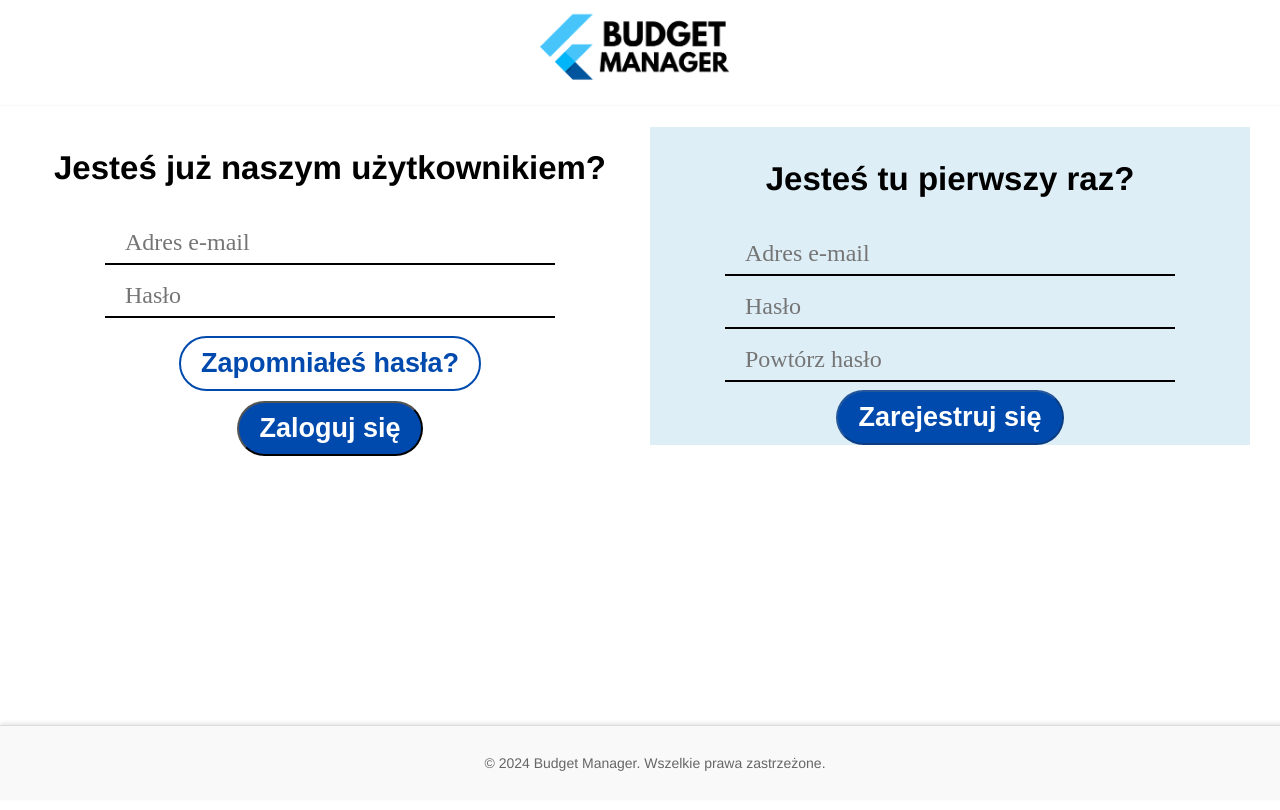
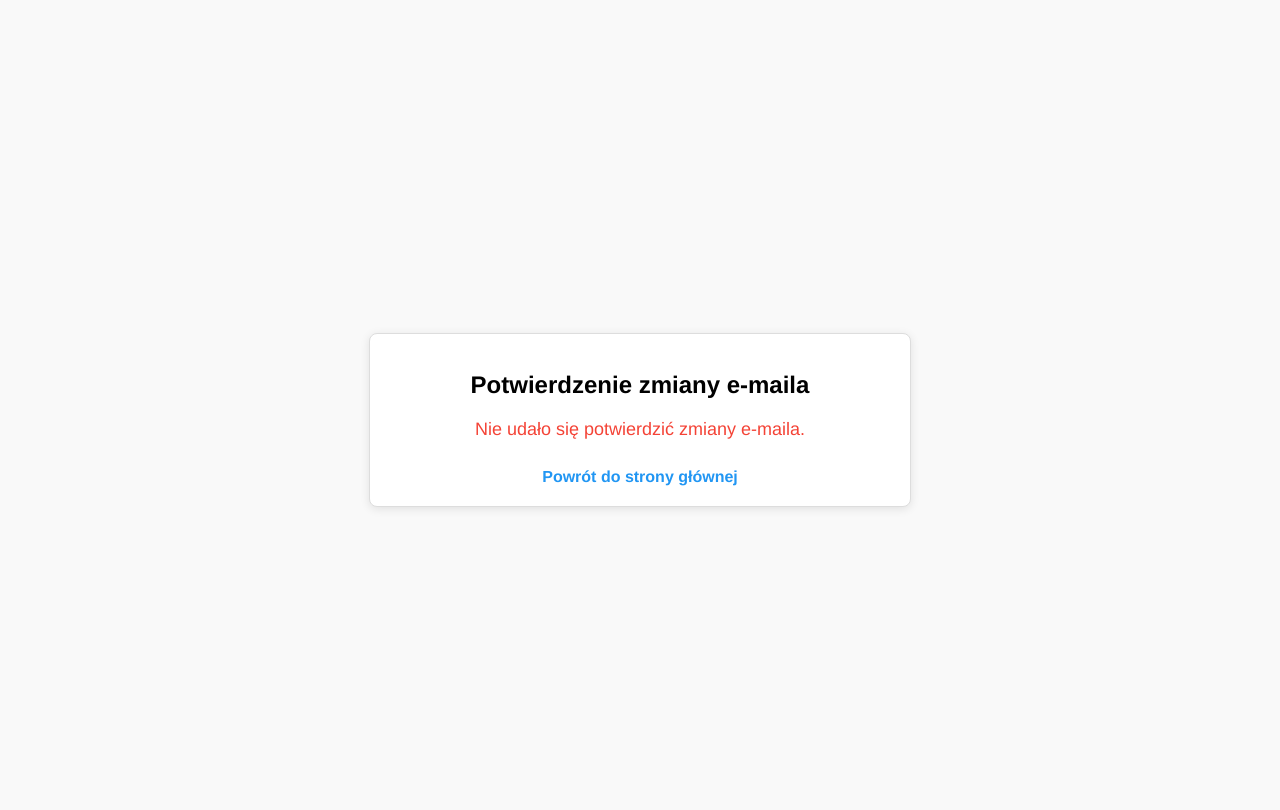
Before and after one commit to mlewandowicz95/BudgetManagerClient, a Vue app: page /User/confirm-email-change in a window 1280 px wide. Before the commit this address led to /. Shown: the top 810 px of the page. Built offline with nearby package versions, Linux system fonts and the light colour scheme.

Commit message:
Prepare action to confirm change email.

```diff
--- a/src/api/api.js
+++ b/src/api/api.js
@@ -89,6 +89,27 @@ export const addGoal = async (goalData) => {
   return await apiClient.post('/Goal', goalData);
 }
 
+export const fetchUserProfile = async () => {
+  const response = await apiClient.get("/User/profile");
+  return response; // Zwracanie tylko danych użytkownika
+};
+
+export const changePassword = async (passwordData) => {
+  //console.log("PasswordData: ", passwordData);
+  return await apiClient.post("/User/profile/change-password", passwordData);
+};
+
+export const changeEmail = async (emailData) => {
+  //console.log("EmailData: ", emailData);
+  return await apiClient.put("/User/profile/email", emailData);
+};
+
+export const getConfirmEmailChange = async (token) => {
+  return await apiClient.get("/User/confirm-email-change", {
+    params: { token },
+  });
+};
+
 export const getAllTransaction = async (params) => {
   try {
     const response = await apiClient.get('Transaction', { params });
--- a/src/api/userApi.js
+++ /dev/null
@@ -1,16 +0,0 @@
-import apiClient from './config';
-
-export const getUserData = async () => {
-    const response = await apiClient.get('User/profile');
-    return response.data;
-  }
-
-  export const changePassword = async (payload) => {
-    const response = await apiClient.post('User/change-password', payload);
-    return response.data;
-  }
-
-  export const changeEmail = async (payload) => {
-    const response = await apiClient.put('User/email', payload);
-    return response.data;
-  }
--- /dev/null
+++ b/src/components/ConfirmEmailChangeView.vue
@@ -0,0 +1,97 @@
+<template>
+  <div class="confirm-email-change-container">
+    <div class="content">
+      <h1>Potwierdzenie zmiany e-maila</h1>
+      <p v-if="successMessage" class="success-message">{{ successMessage }}</p>
+      <p v-else-if="errorMessage" class="error-message">{{ errorMessage }}</p>
+      <p v-else class="loading-message">Trwa przetwarzanie...</p>
+      <router-link v-if="successMessage || errorMessage" to="/dashboard" class="redirect-link">
+        Powrót do strony głównej
+      </router-link>
+    </div>
+  </div>
+</template>
+
+<script>
+import { getConfirmEmailChange } from "@/api/api";
+
+export default {
+  name: "ConfirmEmailChangeView",
+  props: ["token"],
+  data() {
+    return {
+      successMessage: "",
+      errorMessage: "",
+    };
+  },
+  async created() {
+    try {
+      if (!this.token) {
+        throw new Error("Brak tokenu do potwierdzenia zmiany e-maila.");
+      }
+
+      console.log("Token: ", this.token); // Debugowanie tokena
+      const response = await getConfirmEmailChange(this.token);
+      this.successMessage = response.message || "E-mail został pomyślnie zmieniony.";
+    } catch (error) {
+      console.error("Błąd potwierdzenia zmiany e-maila:", error);
+      this.errorMessage =
+        error.response?.data?.message || "Nie udało się potwierdzić zmiany e-maila.";
+    }
+  },
+};
+</script>
+
+<style scoped>
+.confirm-email-change-container {
+  display: flex;
+  justify-content: center;
+  align-items: center;
+  height: 100vh;
+  background-color: #f9f9f9;
+  padding: 20px;
+}
+
+.content {
+  max-width: 500px;
+  width: 100%;
+  padding: 20px;
+  background: white;
+  border: 1px solid #ddd;
+  border-radius: 8px;
+  box-shadow: 0 2px 10px rgba(0, 0, 0, 0.1);
+  text-align: center;
+}
+
+h1 {
+  font-size: 24px;
+  margin-bottom: 20px;
+}
+
+.loading-message {
+  font-size: 18px;
+  color: #555;
+}
+
+.success-message {
+  font-size: 18px;
+  color: #4caf50;
+}
+
+.error-message {
+  font-size: 18px;
+  color: #f44336;
+}
+
+.redirect-link {
+  display: inline-block;
+  margin-top: 10px;
+  color: #2196f3;
+  text-decoration: none;
+  font-weight: bold;
+}
+
+.redirect-link:hover {
+  text-decoration: underline;
+}
+</style>
--- a/src/router/index.js
+++ b/src/router/index.js
@@ -14,6 +14,7 @@ import AdminView from '@/views/admin/AdminView.vue';
 import AddIncomeForm from '@/components/AddIncomeForm.vue';
 import AddExpenseForm from '@/components/AddExpenseForm.vue';
 import AddGoalForm from '@/components/AddGoalForm.vue';
+import ConfirmEmailChangeView from '@/components/ConfirmEmailChangeView.vue';
 
 
 const routes = [
@@ -99,6 +100,12 @@ const routes = [
     ]
   },
   {
+    path: "/User/confirm-email-change",
+    name: "ConfirmEmailChange",
+    component: ConfirmEmailChangeView,
+    props: (route) => ({ token: route.query.token }), // Przechwycenie tokenu z parametru URL
+  },
+  {
     path: '/history',
     component: AppLayout,
     meta: {requiresAuth: true},
--- a/src/views/ProfileView.vue
+++ b/src/views/ProfileView.vue
@@ -17,13 +17,28 @@
         <form @submit.prevent="handleChangePassword">
           <div>
             <label for="currentPassword">Obecne hasło</label>
-              <input v-model="currentPassword" type="password" id="currentPassword" placeholder="Obecne hasło" required />
+            <input
+              v-model="currentPassword"
+              type="password"
+              id="currentPassword"
+              placeholder="Obecne hasło"
+              required
+            />
           </div>
           <div>
             <label for="newPassword">Nowe hasło</label>
-              <input v-model="newPassword" type="password" id="newPassword" placeholder="Nowe hasło" required />
+            <input
+              v-model="newPassword"
+              type="password"
+              id="newPassword"
+              placeholder="Nowe hasło"
+              required
+            />
           </div>
           <button type="submit">Zmień hasło</button>
+          <p v-if="passwordMessage" :class="{ error: passwordError, success: !passwordError }">
+            {{ passwordMessage }}
+          </p>
         </form>
       </div>
 
@@ -33,47 +48,58 @@
         <form @submit.prevent="handleChangeEmail">
           <div>
             <label for="newEmail">Nowy email</label>
-              <input v-model="newEmail" type="email" id="newEmail" placeholder="Nowy email" required />
+            <input
+              v-model="newEmail"
+              type="email"
+              id="newEmail"
+              placeholder="Nowy email"
+              required
+            />
           </div>
           <button type="submit">Zmień email</button>
+          <p v-if="emailMessage" :class="{ error: emailError, success: !emailError }">
+            {{ emailMessage }}
+          </p>
         </form>
       </div>
     </div>
   </div>
 </template>
 
+
 <script>
-  import { useUserStore } from "@/stores/userStore";
-  import { changePassword, changeEmail } from "@/api/userApi";
+import { fetchUserProfile, changePassword, changeEmail } from "@/api/api";
+import { ErrorCodes } from "@/constants/errorCodes";
 
 export default {
   name: "ProfileView",
   data() {
     return {
-        user: null, // Dane użytkownika
+      user: null,
       currentPassword: "",
       newPassword: "",
       newEmail: "",
+      passwordMessage: "",
+      passwordError: false,
+      emailMessage: "",
+      emailError: false,
     };
   },
   async created() {
-      const userStore = useUserStore();
-
     try {
-        // Jeśli dane użytkownika nie są załadowane, pobierz je
-        if (!userStore.user) {
-          await userStore.initializeUser();
-        }
-        this.user = userStore.user;
+      const response = await fetchUserProfile();
+      this.user = response;
     } catch (error) {
       console.error("Błąd podczas pobierania danych użytkownika:", error);
     }
   },
   methods: {
     async handleChangePassword() {
+      this.passwordMessage = "";
       try {
         if (!this.currentPassword || !this.newPassword) {
-            alert("Proszę wypełnić oba pola hasła.");
+          this.passwordMessage = "Proszę wypełnić oba pola hasła.";
+          this.passwordError = true;
           return;
         }
 
@@ -82,28 +108,54 @@
           newPassword: this.newPassword,
         });
 
-          alert("Hasło zostało zmienione.");
+        this.passwordMessage = "Hasło zostało zmienione.";
+        this.passwordError = false;
         this.currentPassword = "";
         this.newPassword = "";
       } catch (error) {
         console.error("Błąd podczas zmiany hasła:", error);
-          alert(error.response?.data?.message || "Nie udało się zmienić hasła.");
+    // Obsługa błędów według kodów błędów z backendu
+    switch (error.errorCode) {
+      case ErrorCodes.Unathorized:
+        this.passwordMessage = "Błąd autoryzacji.";
+        break;
+      case ErrorCodes.ValidationError:
+        this.passwordMessage = "Wystąpił błąd walidacji. Sprawdź poprawność danych.";
+        break;
+        case ErrorCodes.InvalidCredentials:
+        this.passwordMessage = "Błędne obecne hasło. Sprawdź poprawność danych.";
+        break;
+      case ErrorCodes.InternalServerError:
+        this.passwordMessage = "Wystąpił błąd serwera. Spróbuj ponownie później.";
+        break;
+      default:
+        this.passwordMessage = error.message || "Wystąpił nieoczekiwany błąd.";
+    }
+        this.passwordError = true;
       }
     },
     async handleChangeEmail() {
+
+      this.emailMessage = "";
       try {
         if (!this.newEmail) {
-            alert("Proszę podać nowy adres e-mail.");
+          this.emailMessage = "Proszę podać nowy adres e-mail.";
+          this.emailError = true;
           return;
         }
 
         await changeEmail({ newEmail: this.newEmail });
 
-          alert("Adres e-mail został zmieniony.");
+        this.emailMessage = "Sprawdz swoją pocztę e-mail. Kliknij w link.";
+        this.emailError = false;
         this.newEmail = "";
       } catch (error) {
         console.error("Błąd podczas zmiany adresu e-mail:", error);
-          alert(error.response?.data?.message || "Nie udało się zmienić adresu e-mail.");
+
+
+        this.emailMessage =
+          error.response?.data?.message || "Nie udało się zmienić adresu e-mail.";
+        this.emailError = true;
       }
     },
   },
@@ -165,4 +217,14 @@
 button:hover {
   background-color: #00368f;
 }
+
+p.error {
+  color: red;
+  margin-top: 10px;
+}
+
+p.success {
+  color: green;
+  margin-top: 10px;
+}
 </style>
```
Lines whose indentation alone changed are shown as unchanged.
